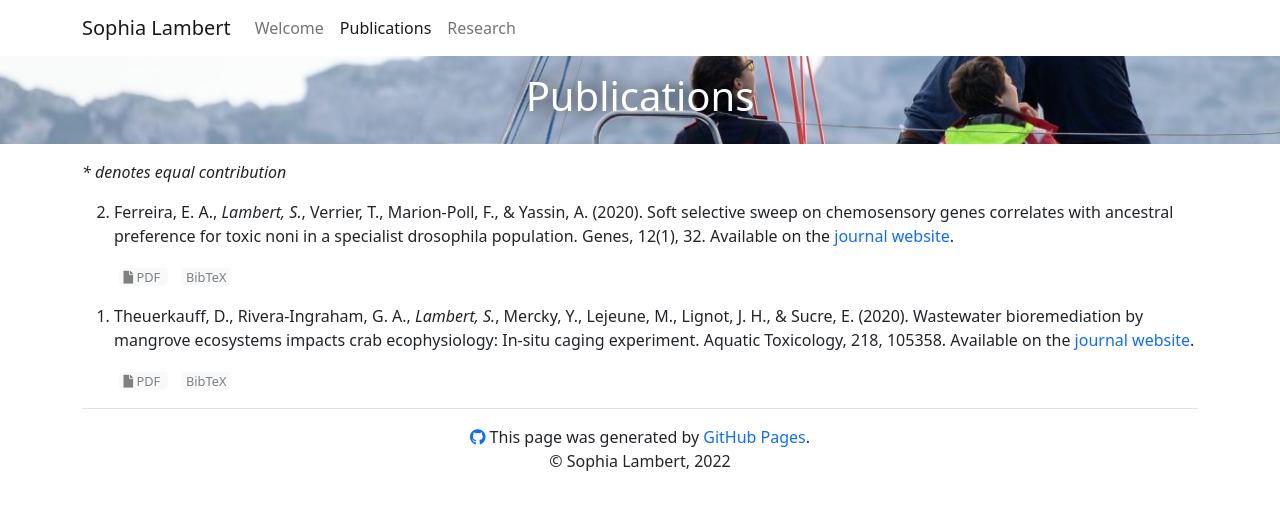
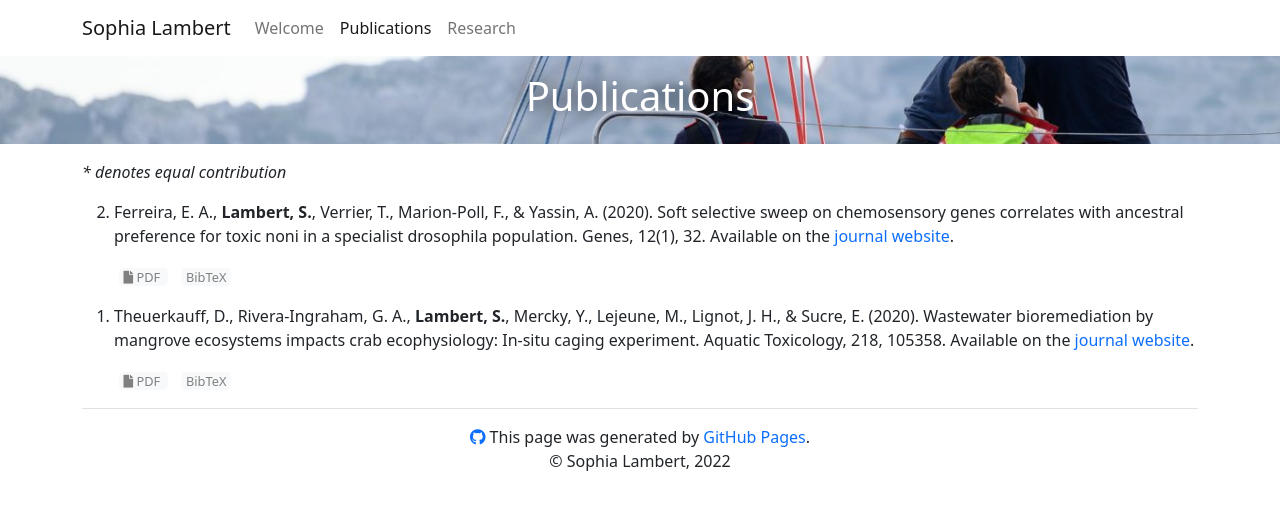
Before and after one commit to sophia-lambert/sophia-lambert.github.io, a Jekyll site: the page built from publications.md, in a window 1280 px wide. Shown: the top 510 px of the page. Built offline with Jekyll 4.4.1, drawn with Linux system fonts in a browser that asks for light colours; comment, search, counter and statistics services are not loaded.

```diff
--- a/_data/publications.yml
+++ b/_data/publications.yml
@@ -3,7 +3,7 @@
 ####################
 
 - formatted: |
-    Ferreira, E. A., *Lambert, S.*, Verrier, T., Marion-Poll, F., & Yassin, A. (2020). Soft selective sweep on chemosensory genes correlates with ancestral preference for toxic noni in a specialist drosophila population. Genes, 12(1), 32. Available on the [journal website](https://www.mdpi.com/2073-4425/12/1/32).
+    Ferreira, E. A., **Lambert, S.**, Verrier, T., Marion-Poll, F., & Yassin, A. (2020). Soft selective sweep on chemosensory genes correlates with ancestral preference for toxic noni in a specialist drosophila population. Genes, 12(1), 32. Available on the [journal website](https://www.mdpi.com/2073-4425/12/1/32).
   bibtex: |
     @Article{
         genes12010032,
@@ -25,7 +25,7 @@
       url: https://hal.sorbonne-universite.fr/hal-03146333/document
 
 - formatted: |
-    Theuerkauff, D., Rivera-Ingraham, G. A., *Lambert, S.*, Mercky, Y., Lejeune, M., Lignot, J. H., & Sucre, E. (2020). Wastewater bioremediation by mangrove ecosystems impacts crab ecophysiology: In-situ caging experiment. Aquatic Toxicology, 218, 105358. Available on the [journal website](https://www.sciencedirect.com/science/article/abs/pii/S0166445X1930668X).
+    Theuerkauff, D., Rivera-Ingraham, G. A., **Lambert, S.**, Mercky, Y., Lejeune, M., Lignot, J. H., & Sucre, E. (2020). Wastewater bioremediation by mangrove ecosystems impacts crab ecophysiology: In-situ caging experiment. Aquatic Toxicology, 218, 105358. Available on the [journal website](https://www.sciencedirect.com/science/article/abs/pii/S0166445X1930668X).
   bibtex: |
     @arrticle{
         THEUERKAUFF2020105358,
```
